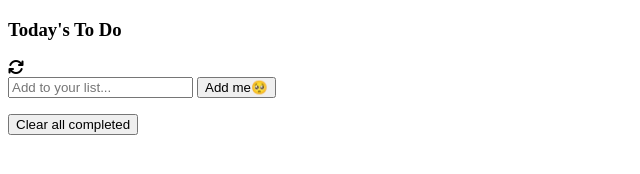
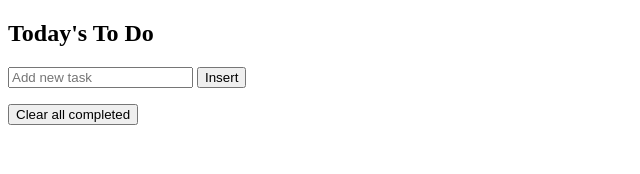
Before and after one commit to Rachelwebdev/Interactive-to-do-list-with-webpack-bundle, a website: page src/index.html in a window 1280 px wide. Shown: the whole page, without its empty margins (0-640 px from the left). Drawn offline with Linux system fonts and the light colour scheme.

Commit message:
Edit mark up text

```diff
--- a/src/index.html
+++ b/src/index.html
@@ -1,40 +1,33 @@
 <!DOCTYPE html>
 <html lang="en">
   <head>
-    <meta charset="UTF-8" />
-    <meta name="viewport" content="width=device-width, initial-scale=1.0" />
     <script
       src="https://kit.fontawesome.com/be8db3d534.js"
       crossorigin="anonymous"
     ></script>
-    <title>Rachel's To-Do List</title>
+    <meta charset="UTF-8" />
+    <meta name="viewport" content="width=device-width, initial-scale=1.0" />
+    <title>To Do List</title>
   </head>
   <body>
-    <main class="to-do-list-main-container">
-      <div class="header-container">
-        <h3 class="header">Today's To Do</h3>
-        <i class="fa-solid fa-arrows-rotate"></i>
-      </div>
-      <div class="input-container">
-        <input type="text" id="inputField" placeholder="Add to your list..." />
-        <button class="btn-add">Add me🥺</button>
-      </div>
-      <div>
-        <ul id="to-do-list-container"></ul>
-      </div>
-
-      <!-- <div class="ul">
-        <li>
-          <input type="checkbox" name="Ibukun" id="checkbox" /> Ibukun
-          <span class="kebab">
-            <div class="circle"></div>
-            <div class="circle"></div>
-            <div class="circle"></div>
-          </span>
-        </li>
-        <i class="fa-solid fa-ellipsis-vertical"></i>
-      </div> -->
-      <button class="clear-btn">Clear all completed</button>
+    <main class="main">
+      <section class="toDo_list">
+        <div class="title">
+          <h1 class="toDo_title">Today's To Do</h1>
+        </div>
+        <div class="container">
+          <input
+            type="text"
+            name="task"
+            id="task"
+            class="inputField"
+            placeholder="Add new task"
+          />
+          <button class="insert-btn">Insert</button>
+        </div>
+        <ul class="toDoContainer"></ul>
+        <button class="clearbtn">Clear all completed</button>
+      </section>
     </main>
   </body>
 </html>
```
